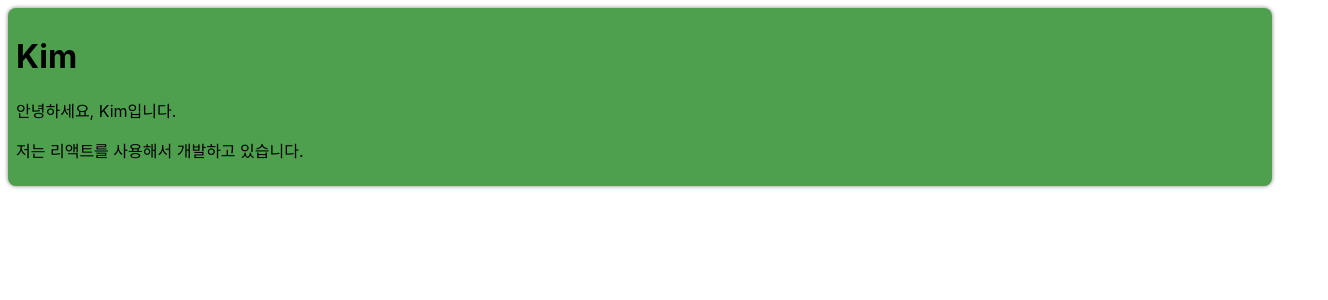
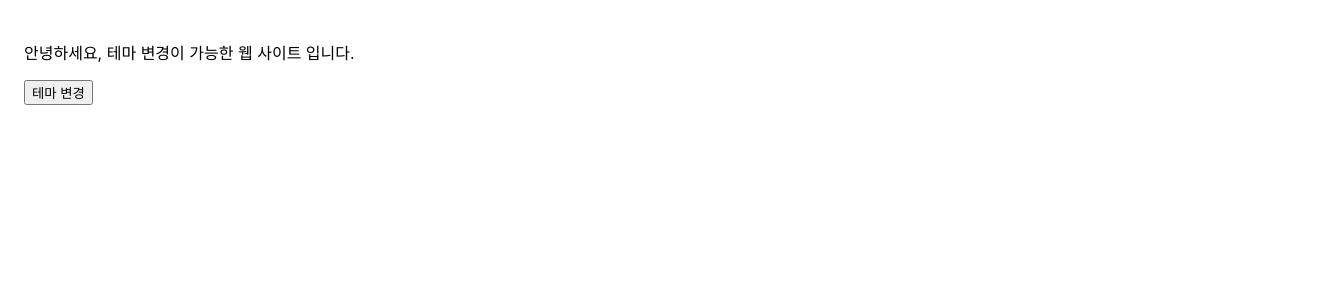
Before and after one commit to Ming0099/react_app, a React (Create React App) app: page / in a window 1280 px wide. Shown: the top 300 px of the page, 1328 px wide, since content can reach past the window. Built offline with nearby package versions, Linux system fonts and the light colour scheme.

Commit message:
Learn Context

```diff
--- /dev/null
+++ b/src/Context/DarkOrLight.jsx
@@ -0,0 +1,23 @@
+import { useState,useCallback } from "react";
+import ThemeContext from "./ThemeContext";
+import MainContent from "./MainContent";
+
+function DarkOrLight(props){
+    const [theme, setTheme] = useState("light");
+
+    const toggleTheme = useCallback(() =>{
+        if(theme == "light"){
+            setTheme("dark");
+        }else if(theme == "dark"){
+            setTheme("light");
+        }
+    }, [theme]);
+
+    return (
+        <ThemeContext.Provider value={{theme,toggleTheme}}>
+            <MainContent/>
+        </ThemeContext.Provider>
+    );
+}
+
+export default DarkOrLight;
--- /dev/null
+++ b/src/Context/MainContent.jsx
@@ -0,0 +1,15 @@
+import { useContext } from "react";
+import ThemeContext from "./ThemeContext";
+
+function MainContent(props){
+    const {theme, toggleTheme} = useContext(ThemeContext);
+
+    return (
+        <div style={{width:"100vw", height:"100vh", padding:"1.5rem", backgroundColor: theme == "light" ? "white" : "black", color: theme == "light" ? "black" : "white"}}>
+            <p>안녕하세요, 테마 변경이 가능한 웹 사이트 입니다.</p>
+            <button onClick={toggleTheme}>테마 변경</button>
+        </div>
+    );
+}
+
+export default MainContent;
--- /dev/null
+++ b/src/Context/ThemeContext.jsx
@@ -0,0 +1,6 @@
+import React from "react";
+
+const ThemeContext = React.createContext();
+ThemeContext.displayName = "ThemeContext";
+
+export default ThemeContext;
--- a/src/index.js
+++ b/src/index.js
@@ -15,12 +15,13 @@ import AttendanceBook from './List_and_Keys/AttendanceBook';
 import SignUp from './Forms/SignUp';
 import Calculator from './Shared_State/Calculator';
 import ProfileCard from './Composition_Inheritance/ProfileCard';
+import DarkOrLight from './Context/DarkOrLight';
 
-// Composition_Inheritance
+// Context
 const root = ReactDOM.createRoot(document.getElementById('root'));
 root.render(
   <React.StrictMode>
-    <ProfileCard />
+    <DarkOrLight />
   </React.StrictMode>
 );
 
@@ -131,3 +132,12 @@ root.render(
   </React.StrictMode>
 );
 */
+
+/*// Composition_Inheritance
+const root = ReactDOM.createRoot(document.getElementById('root'));
+root.render(
+  <React.StrictMode>
+    <ProfileCard />
+  </React.StrictMode>
+);
+ */
```
